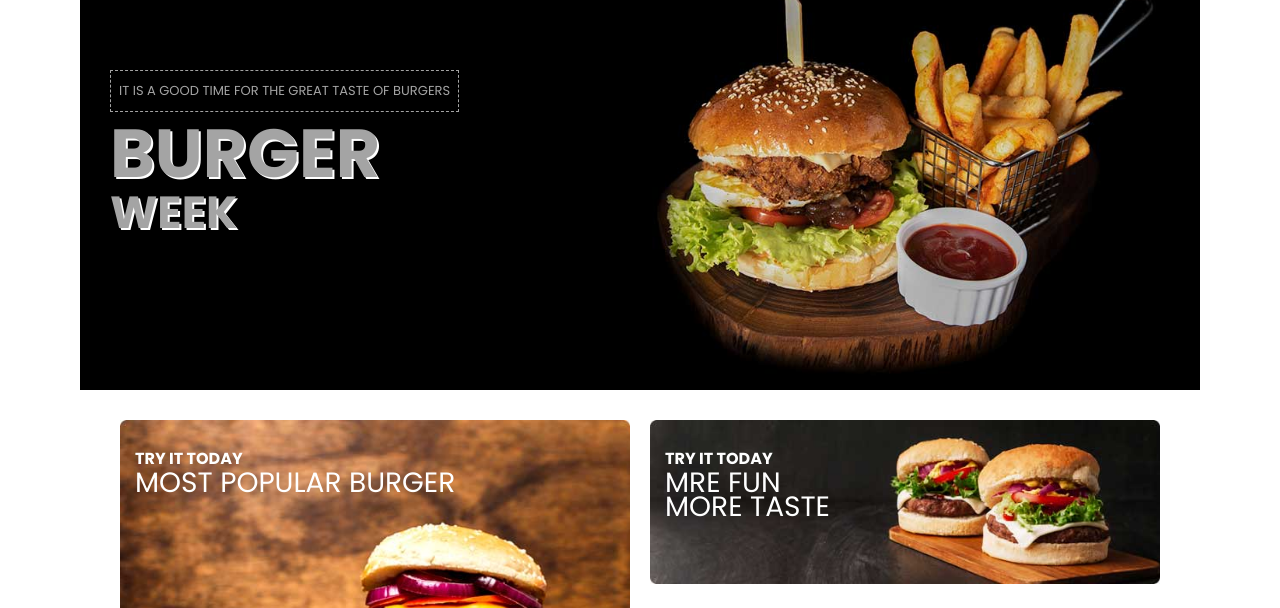
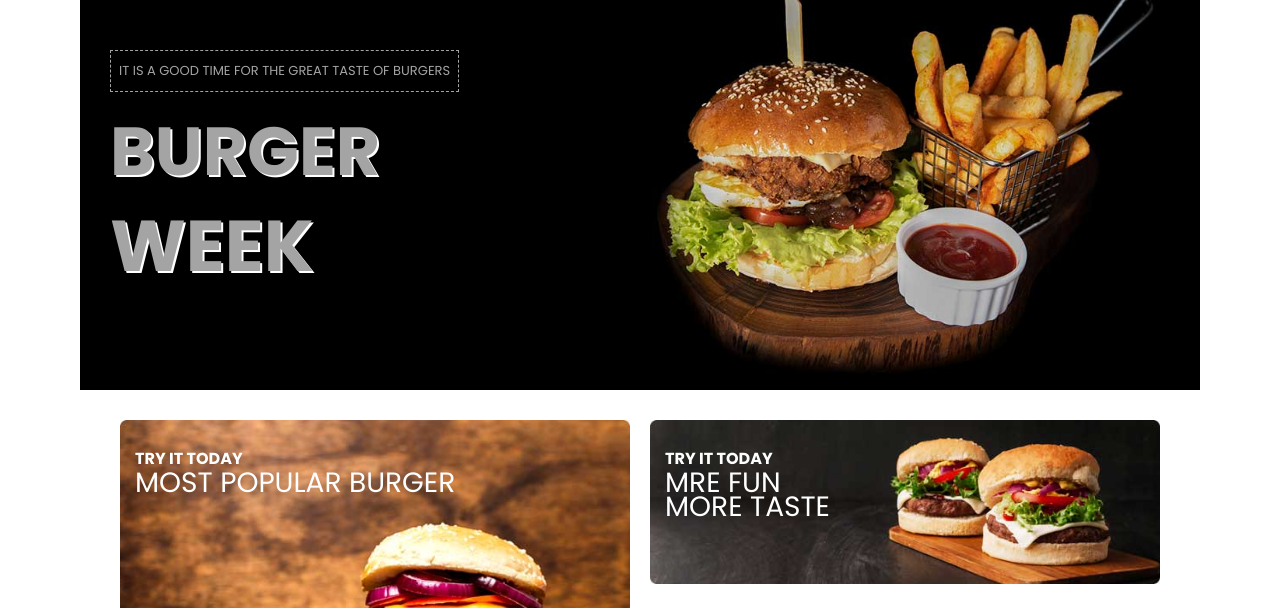
Before and after one commit to AhshanHabib26/Burger_House_Design_With_HTML_And_CSS, a plain HTML site: page index.html in a window 1280 px wide. Shown: the part 158-766 px from the top of the page. Drawn offline with Linux system fonts and the light colour scheme.

Commit message:
Some Code Added

```diff
--- a/style.css
+++ b/style.css
@@ -85,7 +85,7 @@ img{
     display: flex;
     align-items: flex-start;
     justify-content: flex-start;
-    margin-top: 50px;
+    margin-top: 30px;
 }
 .inner_left{
     margin: 10px 0;
@@ -101,7 +101,7 @@ img{
     display: flex;
     flex-direction: column;
     line-height: 1.3em;
-    font-size: 45px;
+    font-size: 72px;
     color: #a4a4a4;
     text-transform: uppercase;
     text-shadow: 2px 2px #fff;
```
